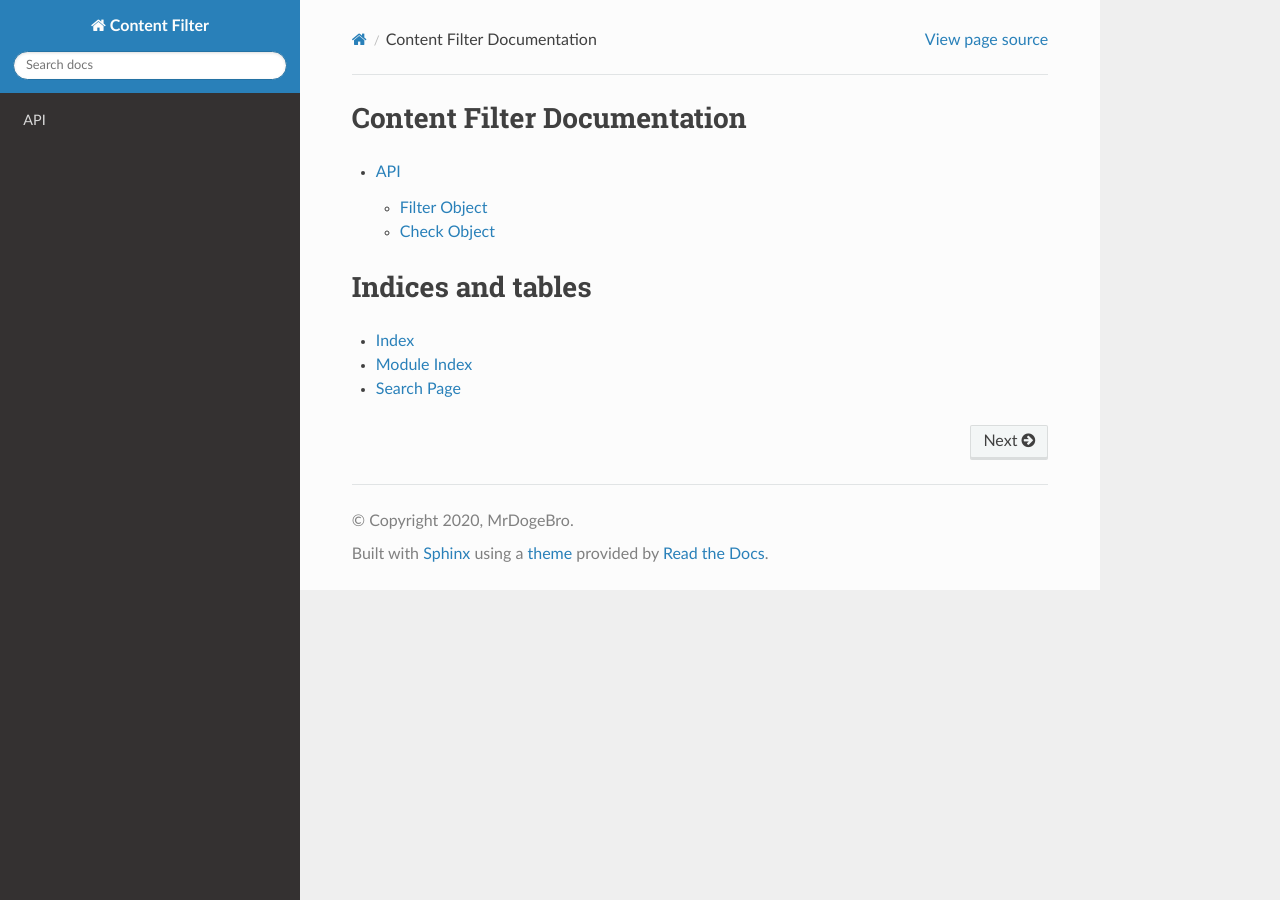
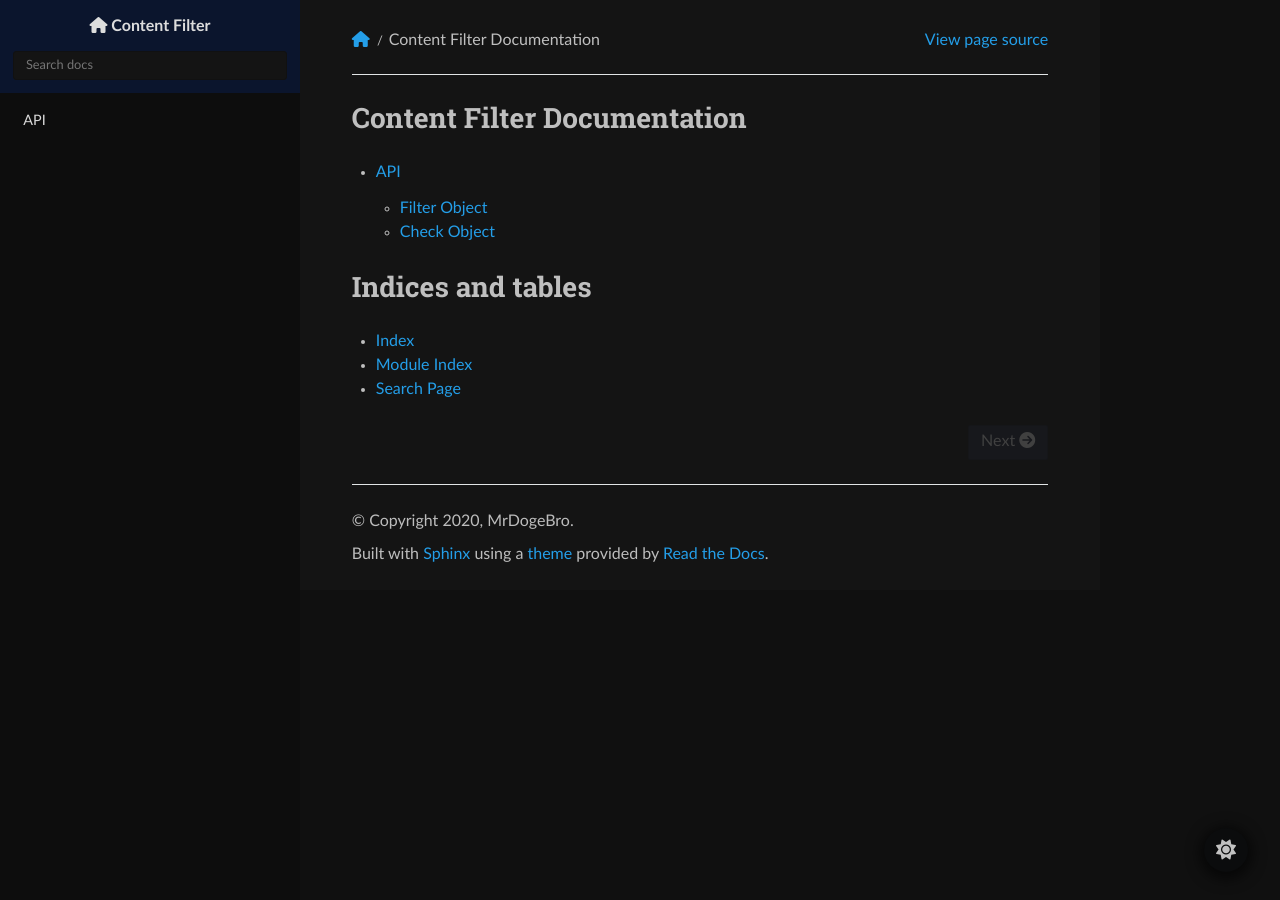
Before and after one commit to MrDogeBro/content_filter, a Sphinx documentation site: the page built from docs/source/index.rst, in a window 1280 px wide. Built offline with Sphinx 7.4.7 and the Read the Docs theme 2.0.0, drawn with Linux system fonts in a browser that asks for light colours; nearby versions of some CDN libraries.

Commit message:
Add custom css and js files to support custom styles and dark theme

```diff
--- a/docs/source/conf.py
+++ b/docs/source/conf.py
@@ -73,6 +73,11 @@ html_theme_options = {
     "titles_only": False,
 }
 
+html_static_path = ["_static"]
+
+html_css_files = ["css/custom.css", 'css/dark.css']
+html_js_files = ["js/custom.js"]
+
 # Add any paths that contain custom static files (such as style sheets) here,
 # relative to this directory. They are copied after the builtin static files,
 # so a file named "default.css" will overwrite the builtin "default.css".
```
